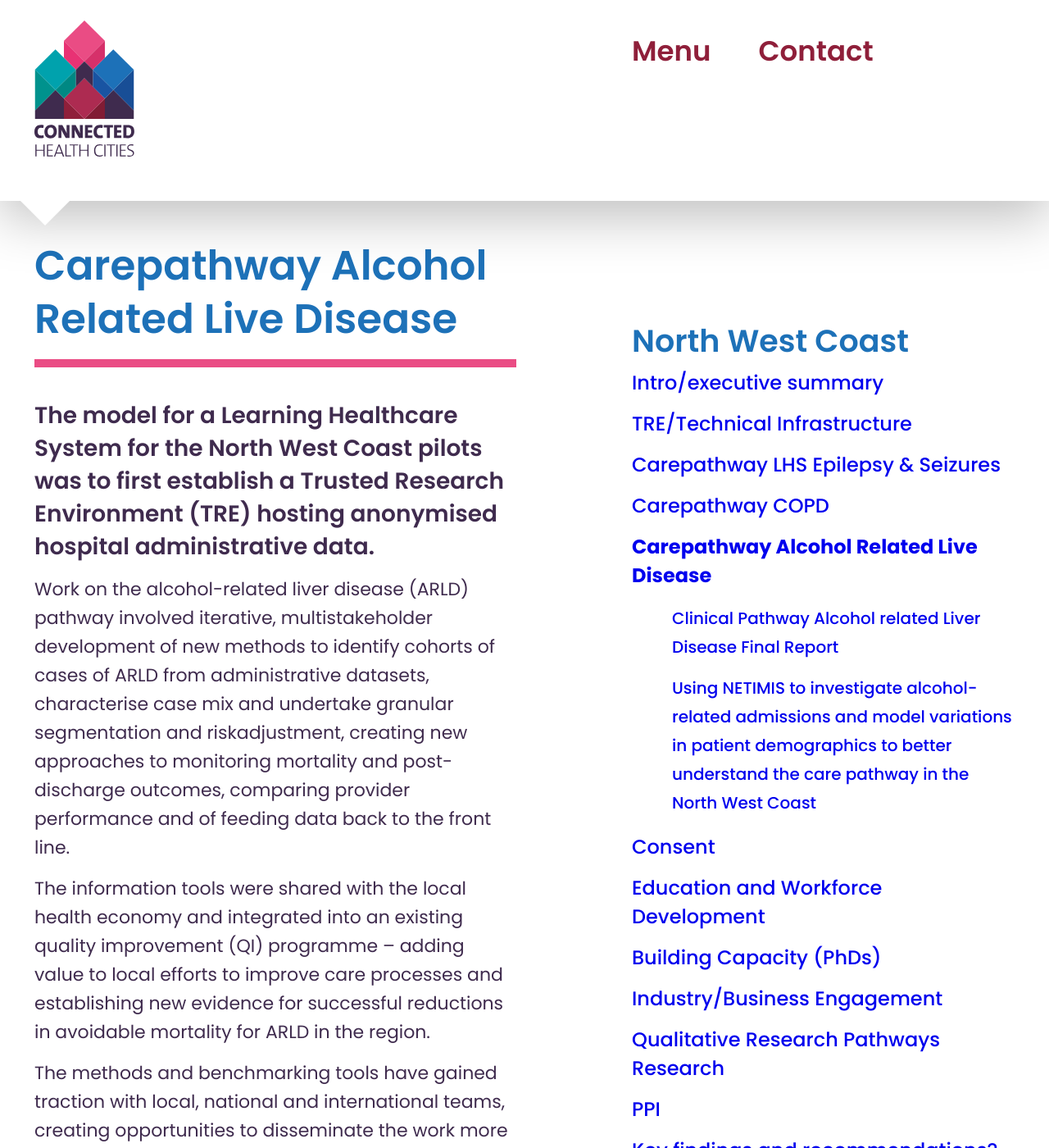
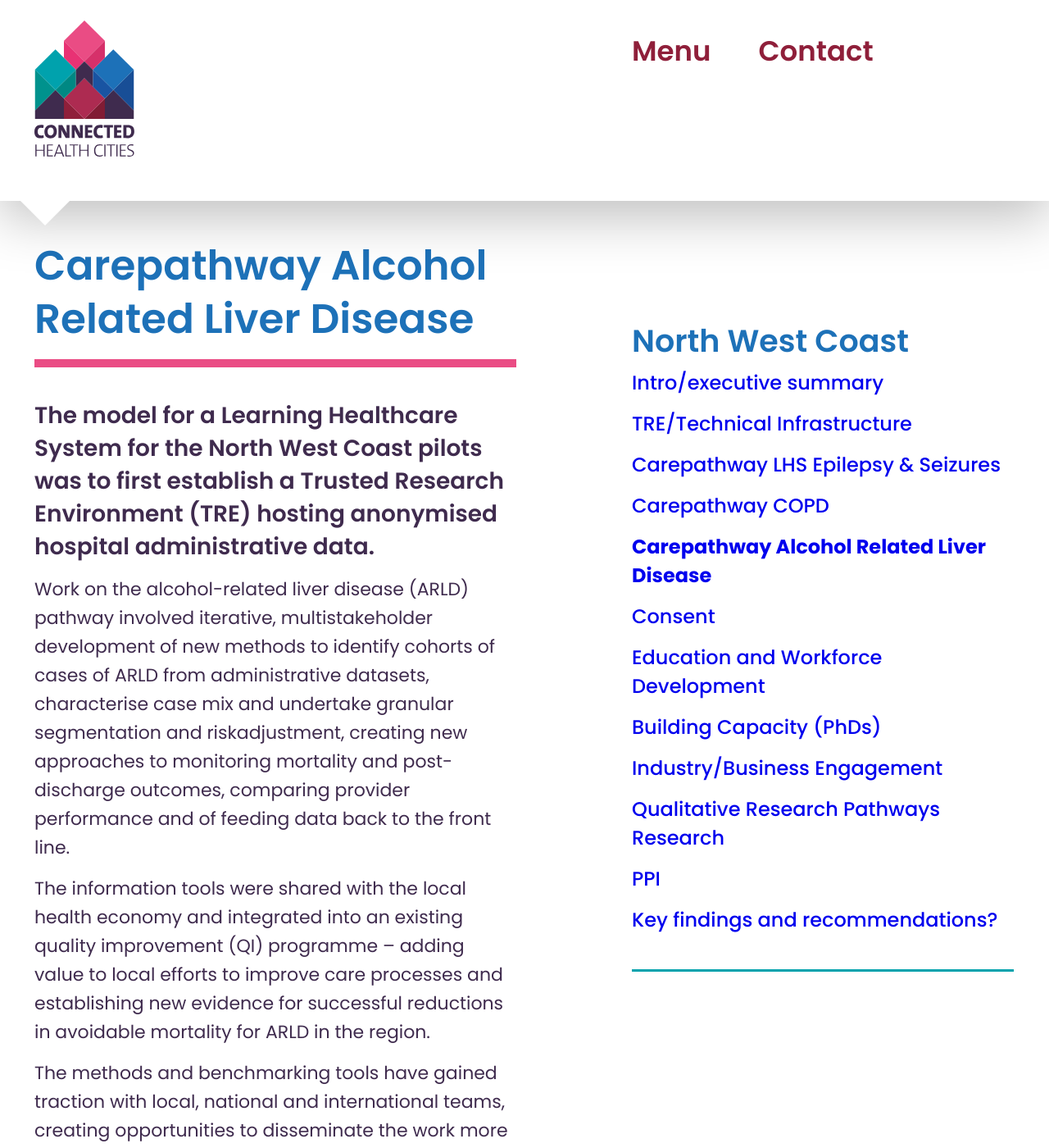
Before and after one commit to connectedhealthcities/connectedhealthcities, a Jekyll site: the page built from north-west-coast/carepathway-alcohol-related-live-disease.md, in a window 1280 px wide and 1400 px high. Shown: the whole window at 82% size. Built offline with Jekyll 4.4.1, drawn with Linux system fonts in a browser that asks for light colours; our own code applies the rules of GitHub Pages for plain Markdown files.

Commit message:
Update carepathway-alcohol-related-live-disease.md

```diff
--- a/north-west-coast/carepathway-alcohol-related-live-disease.md
+++ b/north-west-coast/carepathway-alcohol-related-live-disease.md
@@ -1,7 +1,7 @@
 ---
-title: Carepathway Alcohol Related Live Disease
+title: Carepathway Alcohol Related Liver Disease
 weight: 5
-section: north-west-coast/carepathway-alcohol-related-live-disease
+section: north-west-coast/carepathway-alcohol-related-liver-disease
 level: "4.5"
 parent: north-west-coast
 
```
